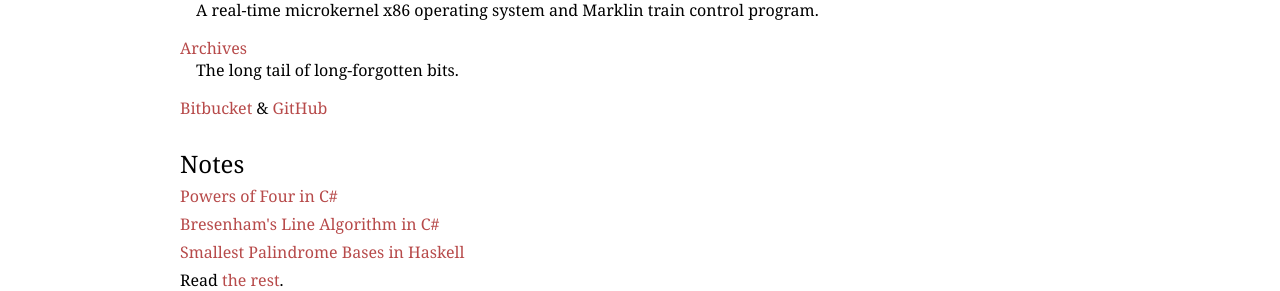
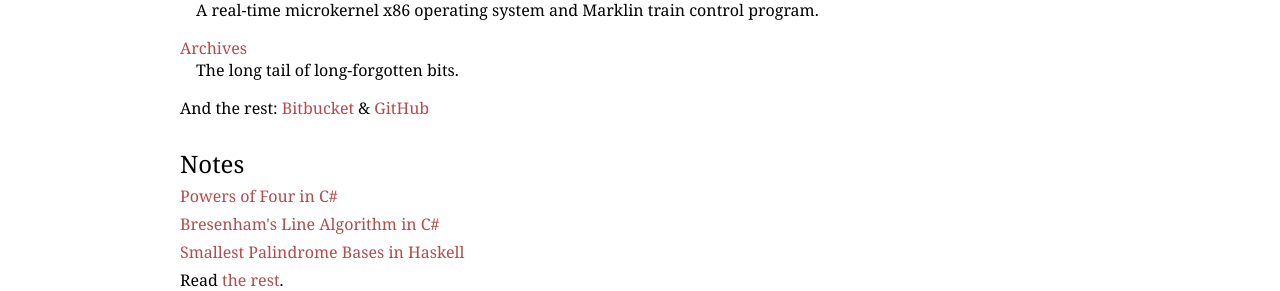
Before and after one commit to errcw/errcw.github.com, a Jekyll site: the page built from index.html, in a window 1280 px wide. Shown: the part 848-1139 px from the top of the page. Built offline with Jekyll 4.4.1, drawn with Linux system fonts in a browser that asks for light colours.

Commit message:
Added a prefix to the source control links.

```diff
--- a/index.html
+++ b/index.html
@@ -51,7 +51,7 @@
 <h3><a href='/projects/archive.html'>Archives</a></h3>
 <p>The long tail of long-forgotten bits.</p>
 
-<h3><a href='http://hg.ericw.ca'>Bitbucket</a> &amp; <a href='http://github.com/errcw'>GitHub</a></h3>
+<h3>And the rest: <a href='http://hg.ericw.ca'>Bitbucket</a> &amp; <a href='http://github.com/errcw'>GitHub</a></h3>
 
 <h1>Notes</h1>
 <ul class='simple'>
```
